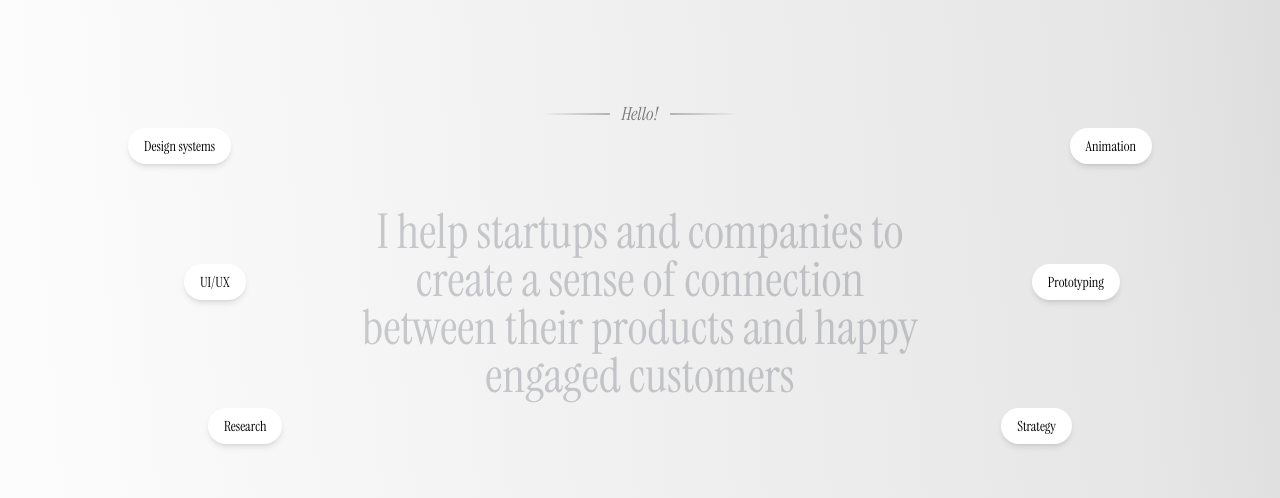
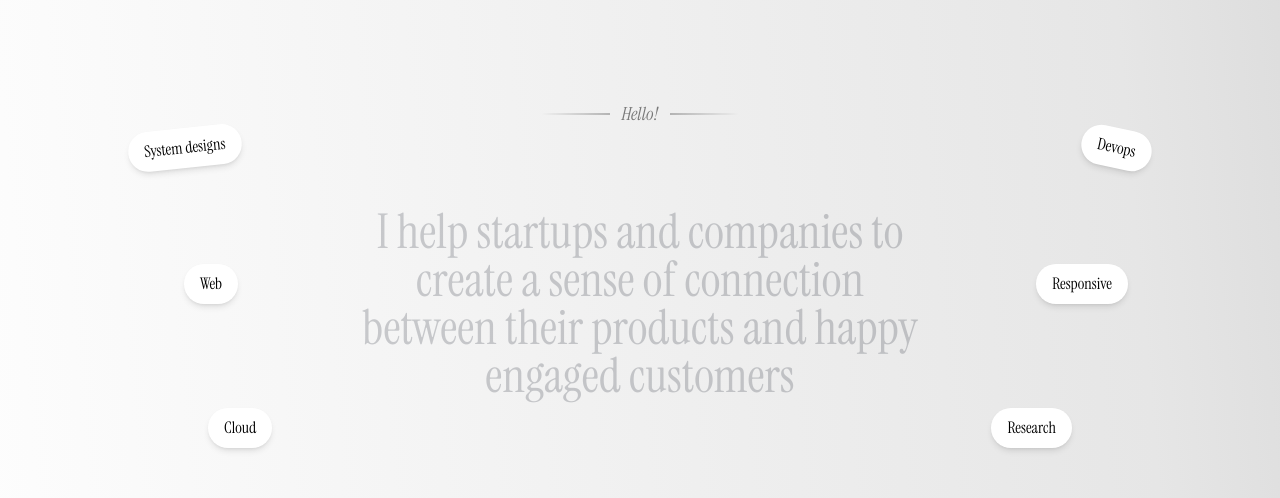
Before and after one commit to Chetan-B-B/cbbportfolio, a React (Vite) app: page / in a window 1280 px wide. Shown: the part 2000-2498 px from the top of the page. Built offline with nearby package versions, Linux system fonts and the light colour scheme; a web font is replaced by a local one.

Commit message:
NIce fixes

```diff
--- a/src/components/About/About.jsx
+++ b/src/components/About/About.jsx
@@ -58,27 +58,27 @@ const About = () => {
           <div className="relative mt-12">
             {/* Left Floating Labels */}
             <div className="space-y-6">
-              <span className="absolute left-0 px-4 py-2 text-sm font-medium bg-white rounded-full shadow-md xl:-top-80 -top-64 about-floaters:-top-56">
-                Design systems
+              <span className="absolute left-0 px-4 py-2 text-base font-medium bg-white rounded-full shadow-md xl:-top-80 -top-64 about-floaters:-top-56 -rotate-6">
+                System designs
               </span>
-              <span className="absolute px-4 py-2 text-sm font-medium bg-white rounded-full shadow-md left-14 md:-top-52 -top-28 about-floaters:-top-32">
-                UI/UX
+              <span className="absolute px-4 py-2 text-base font-medium bg-white rounded-full shadow-md left-14 md:-top-52 -top-28 about-floaters:-top-32 -rotate-4">
+                Web
               </span>
-              <span className="absolute px-4 py-2 text-sm font-medium bg-white rounded-full shadow-md left-20 -top-16 ">
-                Research
+              <span className="absolute px-4 py-2 text-base font-medium bg-white rounded-full shadow-md left-20 -top-16 ">
+                Cloud
               </span>
             </div>
 
             {/* Right Floating Labels */}
             <div className="space-y-6 ">
-              <span className="absolute right-0 px-4 py-2 text-sm font-medium bg-white rounded-full shadow-md xl:-top-80 -top-64 about-floaters:-top-56">
-                Animation
+              <span className="absolute right-0 px-4 py-2 text-base font-medium bg-white rounded-full shadow-md xl:-top-80 -top-64 about-floaters:-top-56 rotate-12">
+                Devops
               </span>
-              <span className="absolute px-4 py-2 text-sm font-medium bg-white rounded-full shadow-md right-8 md:-top-52 -top-28 about-floaters:-top-32">
-                Prototyping
+              <span className="absolute px-4 py-2 text-base font-medium bg-white rounded-full shadow-md rotate-4 right-6 md:-top-52 -top-28 about-floaters:-top-32">
+                Responsive
               </span>
-              <span className="absolute px-4 py-2 text-sm font-medium bg-white rounded-full shadow-md right-20 -top-16">
-                Strategy
+              <span className="absolute px-4 py-2 text-base font-medium bg-white rounded-full shadow-md right-20 -top-16">
+                Research
               </span>
             </div>
           </div>
```
